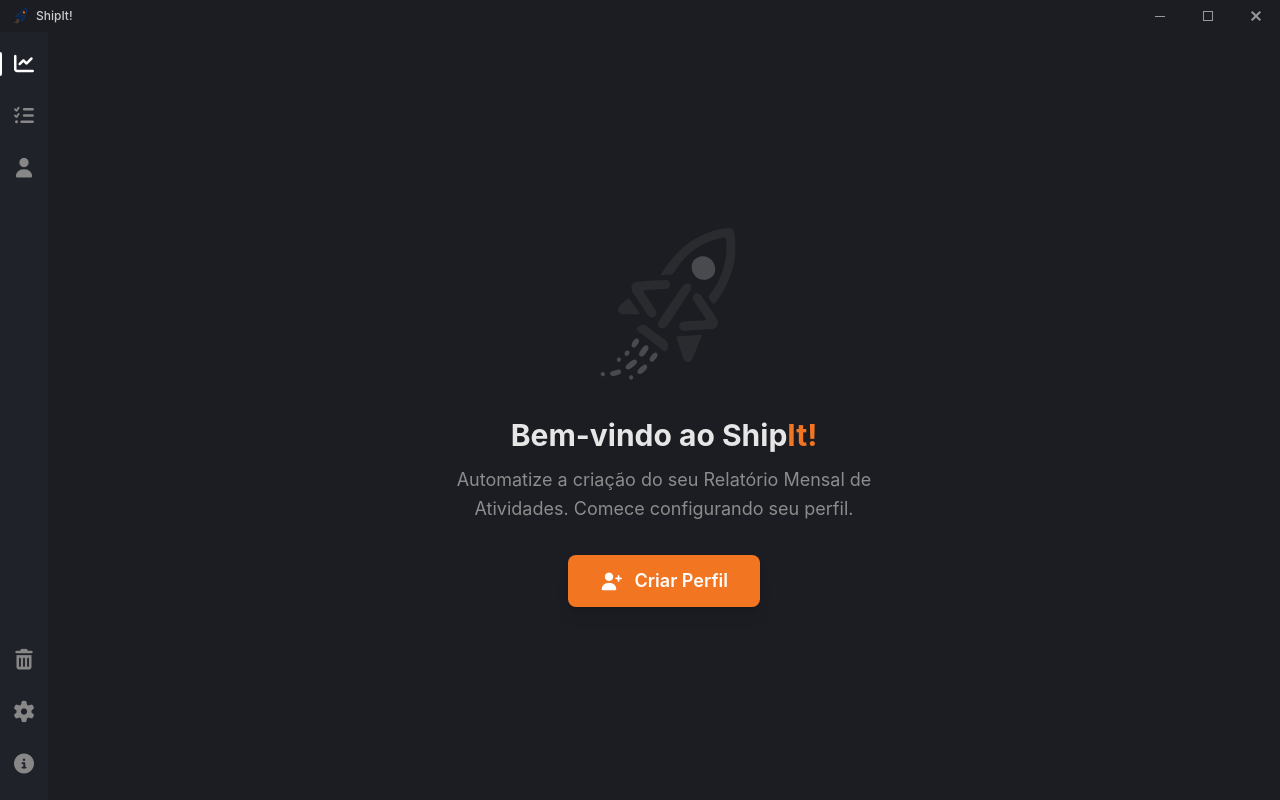
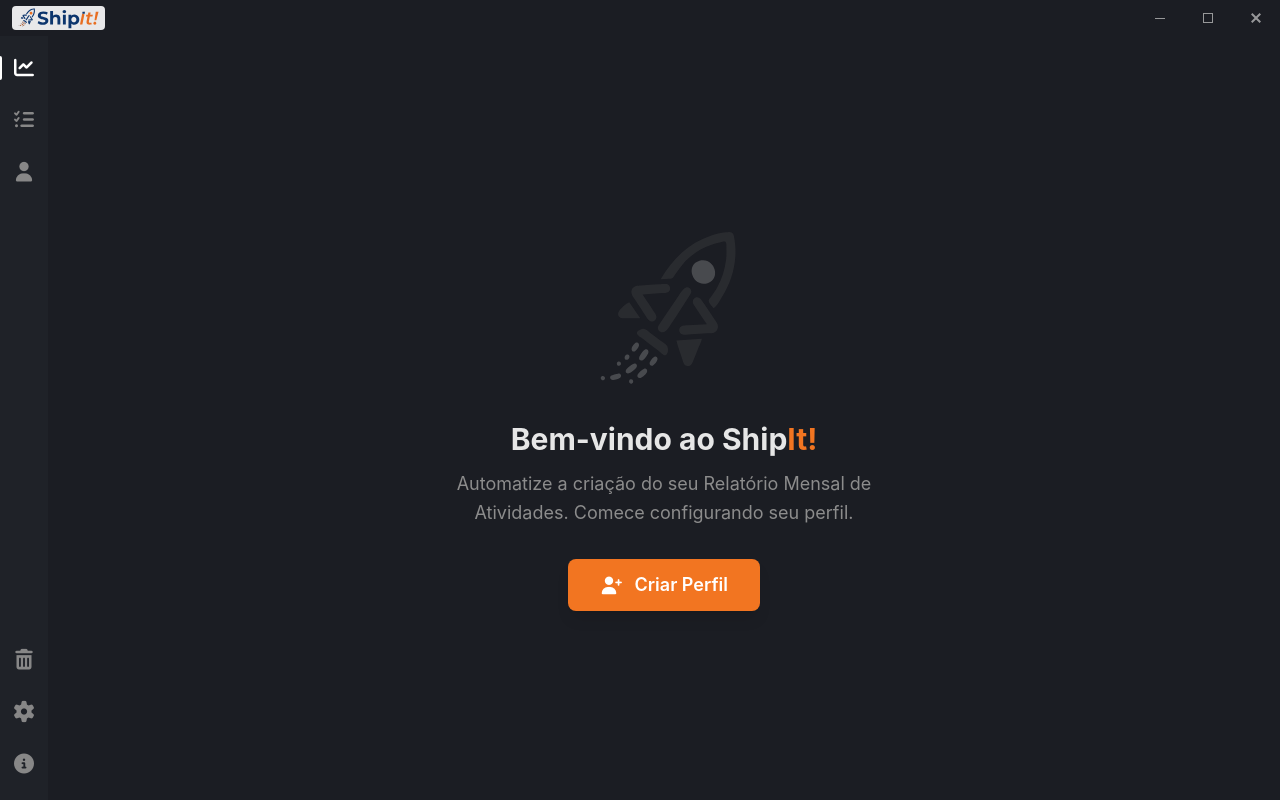
Before and after one commit to NeuronioAzul/shipit, a React (Vite) app: page / in a window 1280 px wide. Built offline with nearby package versions, Linux system fonts and the light colour scheme.

Commit message:
feat: update TitleBar styles and logo for improved UI consistency

```diff
--- a/electron/main.ts
+++ b/electron/main.ts
@@ -21,7 +21,7 @@ function createWindow() {
     minWidth: 900,
     minHeight: 600,
     show: false,
-    icon: path.join(__dirname, '..', 'images', 'icons', 'favicon-96x96.png'),
+    icon: path.join(__dirname, '..', 'assets', 'images', 'icons', 'favicon-96x96.png'),
     webPreferences: {
       preload: path.join(__dirname, 'preload.js'),
       contextIsolation: true,
--- a/src/components/TitleBar.tsx
+++ b/src/components/TitleBar.tsx
@@ -18,21 +18,20 @@ export function TitleBar() {
 
   return (
     <div
-      className="h-8 bg-titlebar flex items-center justify-between select-none shrink-0"
+      className="h-9 bg-titlebar flex items-center justify-between select-none shrink-0"
       style={{ WebkitAppRegion: 'drag' } as React.CSSProperties}
     >
-      {/* Left: App Icon and Title */}
-      <div className="flex items-center gap-2 pl-3">
+      {/* Left: Full Logo */}
+      <div className="flex items-center pl-3">
         <img
-          src="/assets/images/icon-foguete-logo-colorido.svg"
+          src="/assets/images/logo-composto-colorido.svg"
           alt="ShipIt!"
-          className="h-4 w-4"
+          className="h-6 bg-white/90 rounded px-1"
           onError={(e) => {
             // Fallback to PNG if SVG not found
             (e.target as HTMLImageElement).src = '/assets/images/icons/favicon-32x32.png'
           }}
         />
-        <span className="text-titlebar-foreground text-xs font-medium">ShipIt!</span>
       </div>
 
       {/* Right: Window Controls */}
```
